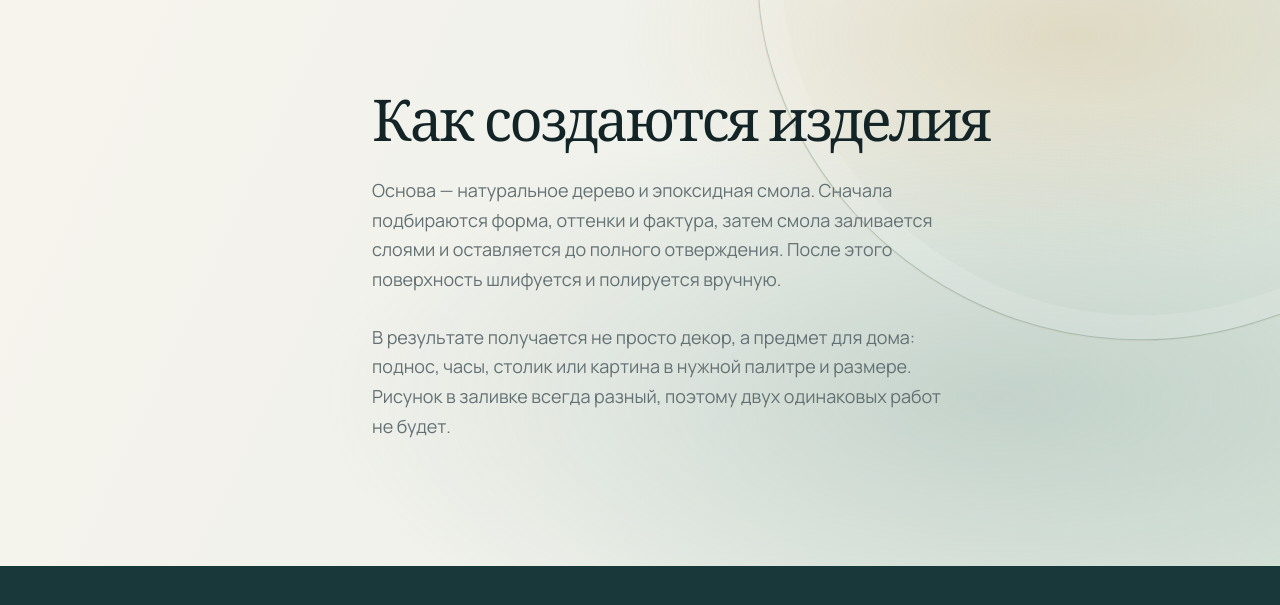
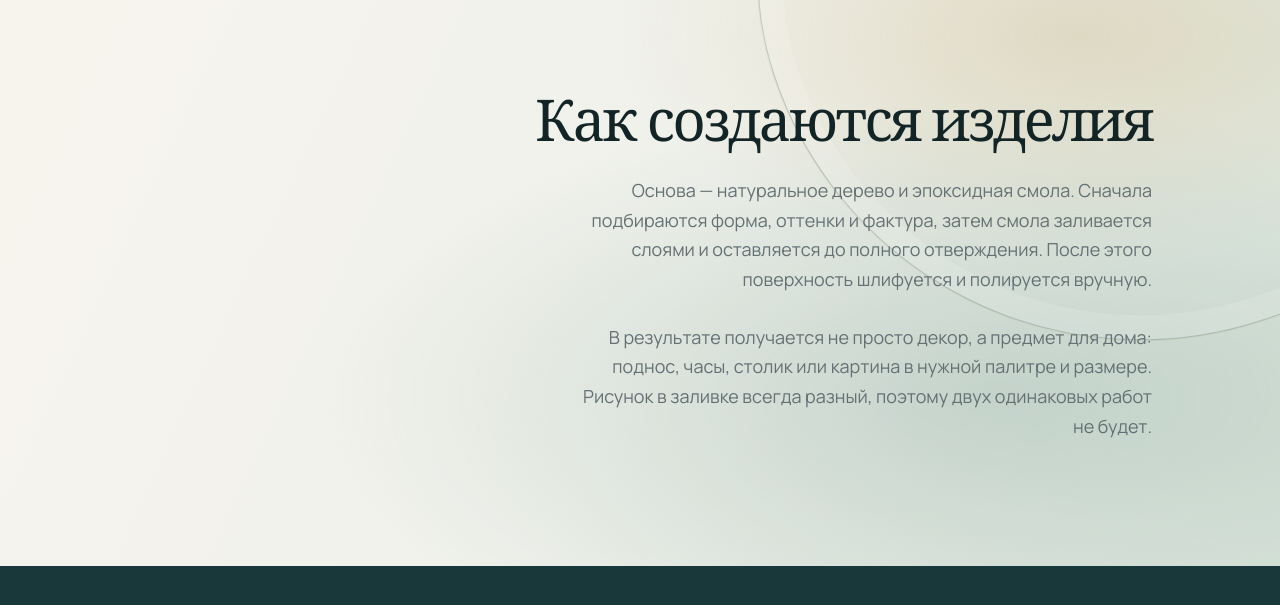
Before and after one commit to Jelydade/ResiNDart, a plain HTML site: page index.html in a window 1280 px wide. Shown: the part 769-1374 px from the top of the page. Drawn offline with nearby package versions, Linux system fonts and the light colour scheme.

Commit message:
style: anchor about text to the right

```diff
--- a/styles.css
+++ b/styles.css
@@ -26,9 +26,9 @@ h1 { font-size:clamp(45px,5.4vw,77px); letter-spacing:-.045em; line-height:1.01;
 .intro { position:relative; display:flex; justify-content:flex-end; overflow:hidden; padding:125px clamp(24px,10vw,154px); background:radial-gradient(ellipse at 84% 12%,rgba(201,167,106,.28),transparent 30%),radial-gradient(ellipse at 78% 72%,rgba(75,122,111,.22),transparent 48%),linear-gradient(115deg,#f7f4ed 0%,#eff1eb 53%,#dce6dd 100%); }
 .intro::after { content:""; position:absolute; right:-15vw; top:-25vw; width:55vw; aspect-ratio:1; border:1px solid rgba(92,124,116,.32); border-radius:48% 52% 42% 58%; box-shadow:inset 0 0 0 24px rgba(255,255,255,.12),0 0 0 1px rgba(201,167,106,.15); transform:rotate(-18deg); }
 .intro > * { position:relative; z-index:1; }
-.intro > div { width:min(780px,100%); }
+.intro > div { width:min(780px,100%); margin-left:auto; text-align:right; }
 .intro h2,.section-heading h2,.availability h2,.contact-preview h2 { font-size:clamp(35px,4.5vw,58px); letter-spacing:-.045em; line-height:1.04; }
-.intro div p { max-width:580px; margin:28px 0 0; color:var(--muted); font-size:18px; line-height:1.65; }
+.intro div p { max-width:580px; margin:28px 0 0 auto; color:var(--muted); font-size:18px; line-height:1.65; }
 .catalog { padding:86px clamp(24px,5vw,76px) 110px; background:var(--deep); color:#f7f4ed; }
 .section-heading { display:grid; grid-template-columns:1.3fr .7fr; gap:80px; align-items:end; max-width:1160px; margin:0 auto 50px; }
 .section-heading p:last-child { margin:0; color:#cbd6d0; font-size:14px; line-height:1.65; }
```
